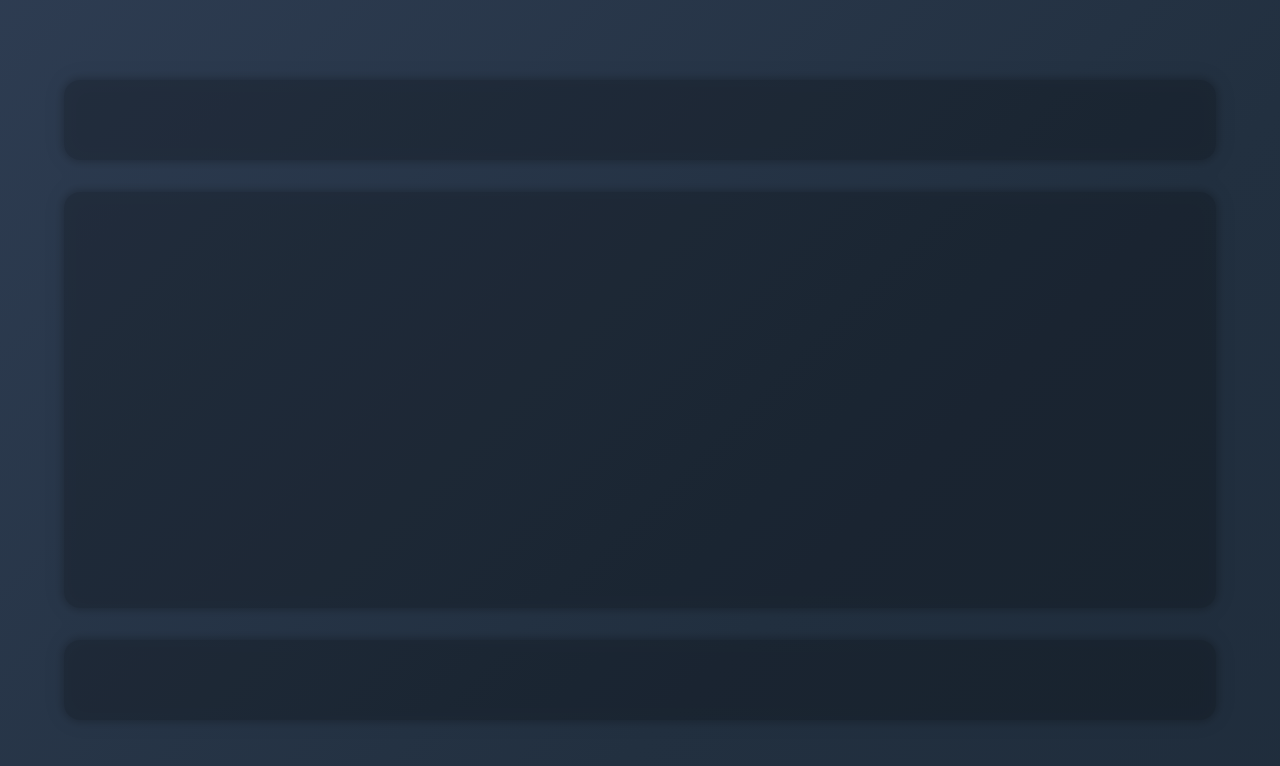
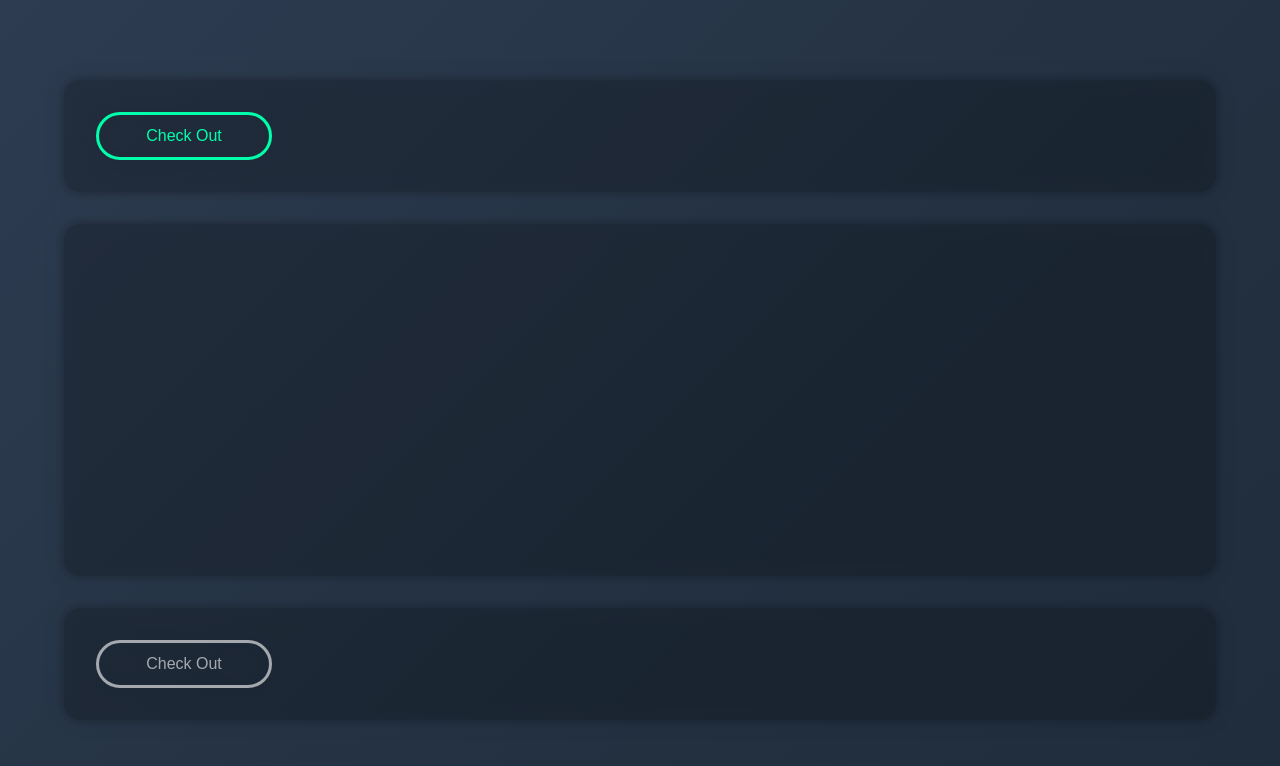
Before and after one commit to Lee-Ki-Bong/git-branch-tool, a Next.js app: page / in a window 1280 px wide. Shown: the top 766 px of the page. Built offline with nearby package versions, Linux system fonts and the light colour scheme.

Commit message:
💄 버튼 디자인

```diff
--- a/app/globals.css
+++ b/app/globals.css
@@ -47,6 +47,51 @@
   .root--container {
     @apply padding h-screen max-w-[1440px];
   }
+
+  /* Button */
+  .button-shape {
+    @apply flex h-12 min-w-44 items-center justify-center gap-2 rounded-full px-5 text-base;
+  }
+
+  .button-neon-normal {
+    text-align: center;
+    cursor: pointer;
+    background-color: transparent;
+    border: 3px solid var(--neon-normal);
+    border-radius: 50px;
+    -webkit-transition: all 0.25s ease-in-out;
+    transition: all 0.25s ease-in-out;
+    color: var(--neon-normal);
+    @apply text-neonNormal button-shape;
+  }
+
+  .button-neon-normal:hover {
+    box-shadow:
+      0 0 10px 0 var(--neon-normal) inset,
+      0 0 20px 2px var(--neon-normal);
+    border: 3px solid var(--neon-normal);
+    @apply text--neon--normal;
+  }
+
+  .button-neon-white {
+    text-align: center;
+    cursor: pointer;
+    background-color: transparent;
+    border: 3px solid var(--foreground);
+    border-radius: 50px;
+    -webkit-transition: all 0.25s ease-in-out;
+    transition: all 0.25s ease-in-out;
+    color: var(--foreground);
+    @apply text-neonWhite button-shape;
+  }
+
+  .button-neon-white:hover {
+    box-shadow:
+      0 0 10px 0 var(--foreground) inset,
+      0 0 20px 2px var(--foreground);
+    border: 3px solid var(--foreground);
+    @apply text--neon--white;
+  }
 }
 
 @layer utilities {
@@ -92,7 +137,7 @@
   }
 
   .sub-padding {
-    @apply px-4 py-6 sm:px-8 sm:py-10;
+    @apply p-4 sm:p-8;
   }
 }
 
--- a/app/page.tsx
+++ b/app/page.tsx
@@ -1,9 +1,13 @@
 export default function Home() {
   return (
     <section className="root--container container flex flex-col gap-8">
-      <div className="glass sub-padding"></div>
+      <div className="glass sub-padding">
+        <button className="button-neon-normal">Check Out</button>
+      </div>
       <div className="glass sub-padding flex-auto"></div>
-      <div className="glass sub-padding"></div>
+      <div className="glass sub-padding">
+        <button className="button-neon-white">Check Out</button>
+      </div>
     </section>
   )
 }
```
